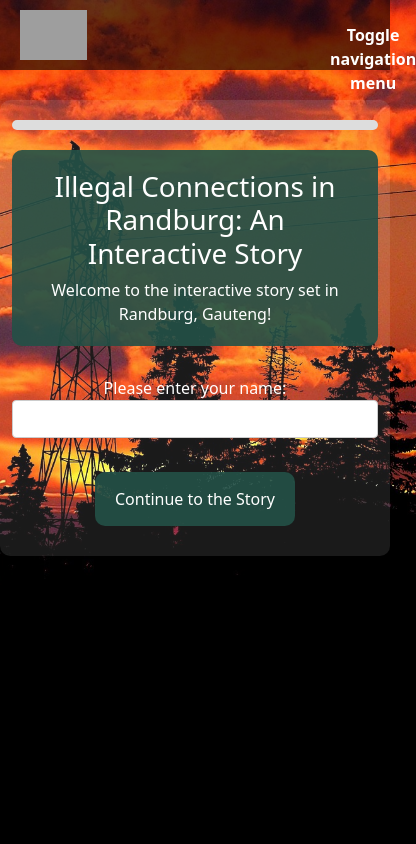
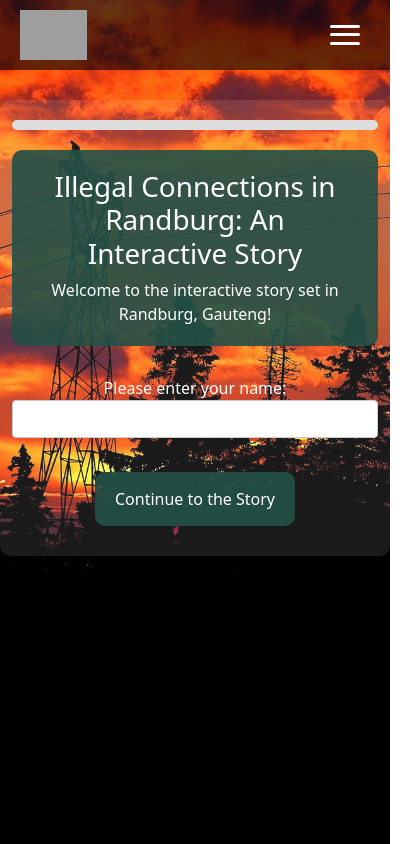
Before and after one commit to Andrew-sudo-create/illegalconnectionsstory, a plain HTML site: page index.html in a window 390 px wide. Shown: the whole page, 416 px wide, since content can reach past the window. Drawn offline with nearby package versions, Linux system fonts and the light colour scheme; grey boxes are pictures that could not be loaded.

Commit message:
fixing burger menu

```diff
--- a/index.html
+++ b/index.html
@@ -16,7 +16,7 @@
         </div>
         <nav id="main-nav" aria-label="Main navigation">
             <button class="burger-icon" id="burger-icon" aria-label="Toggle navigation menu" aria-expanded="false" aria-controls="nav-links-container">
-                <span class="sr-only">Toggle navigation menu</span>
+
                 <span class="burger-line" aria-hidden="true"></span>
                 <span class="burger-line" aria-hidden="true"></span>
                 <span class="burger-line" aria-hidden="true"></span>
```
